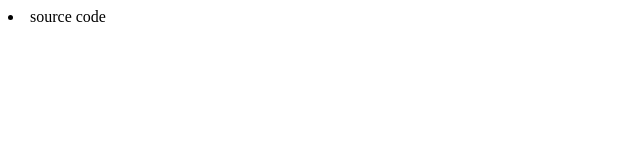
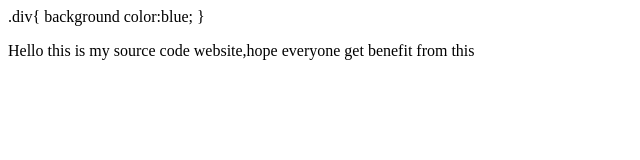
Before and after one commit to PoojaP2428/my-coding-web2, a plain HTML site: page source.html in a window 1280 px wide. Shown: the whole page, without its empty margins (0-640 px from the left). Drawn offline with Linux system fonts and the light colour scheme.

Commit message:
Add files via upload

```diff
--- a/source.html
+++ b/source.html
@@ -1,8 +1,13 @@
 <html>
 <head>
-<title>source code 1</title>
+<title>source code</title>
+.div{
+background color:blue;
+}
 </head>
 <body>
-<li>source code</li>
+<div>
+<p>Hello this is my source code website,hope everyone get benefit from this</p>
+</div>
 </body>
 </html>
```
